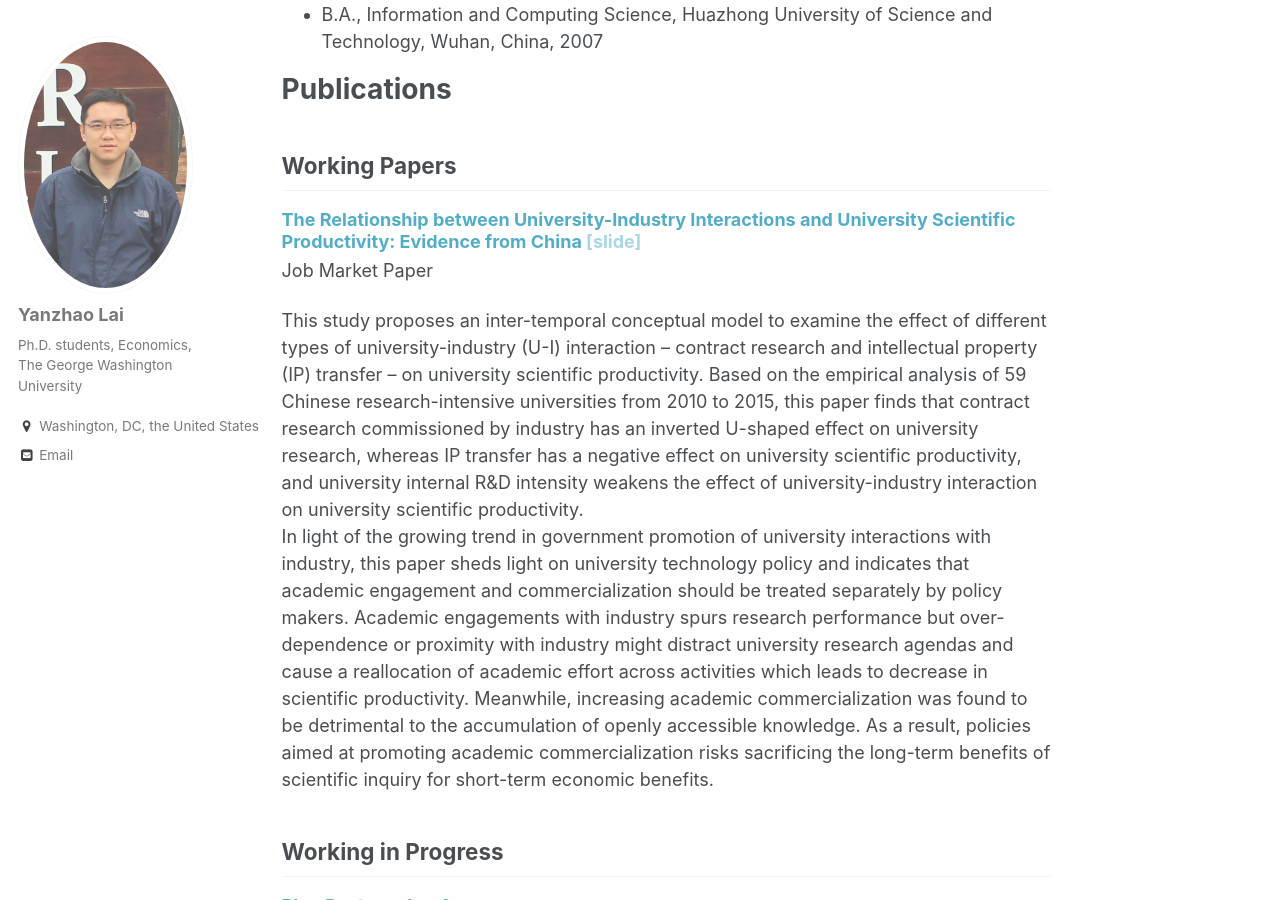
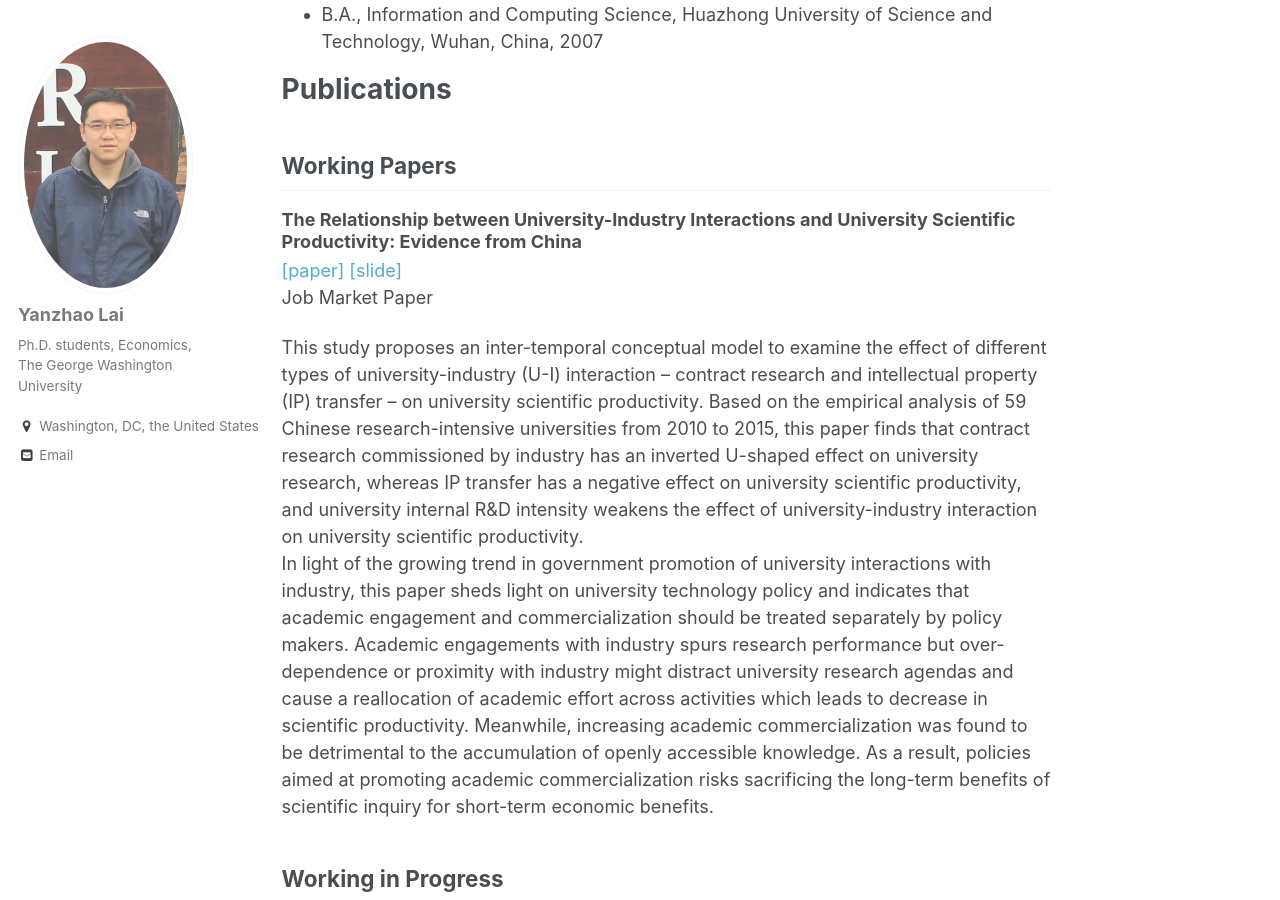
Before and after one commit to avariace/avariace.github.io, a Jekyll site: the page built from _pages/about.md, in a window 1280 px wide and 900 px high, scrolled down 705 px. Built offline with Jekyll 4.4.1, drawn with Linux system fonts in a browser that asks for light colours.

Commit message:
修改论文插入方式

```diff
--- a/_includes/archive-single.html
+++ b/_includes/archive-single.html
@@ -27,15 +27,14 @@
     {% endif %}
 
     <h3 class="archive__item-title" itemprop="headline">
+        {{ title }}
+    </h3>
       {% if post.link %}
-        <a href="{{ post.link }}">{{ title }}</a>
+        <a href="{{ post.link }}">[paper]</a>
         {% if post.slide %}
         <a href="{{ post.slide }}">[slide]</a>
         {% endif %}
-      {% else %}
-        <a href="#" rel="permalink">{{ title }}</a>
       {% endif %}
-    </h3>
 
     <p>{{ post.venue | replace: "Xie Q", "<b>Xie Q</b>" | replace: "Peng M", "Peng M<sup>*</sup>" }}</p>
     <p>{{ post.citation }} </p>
```
